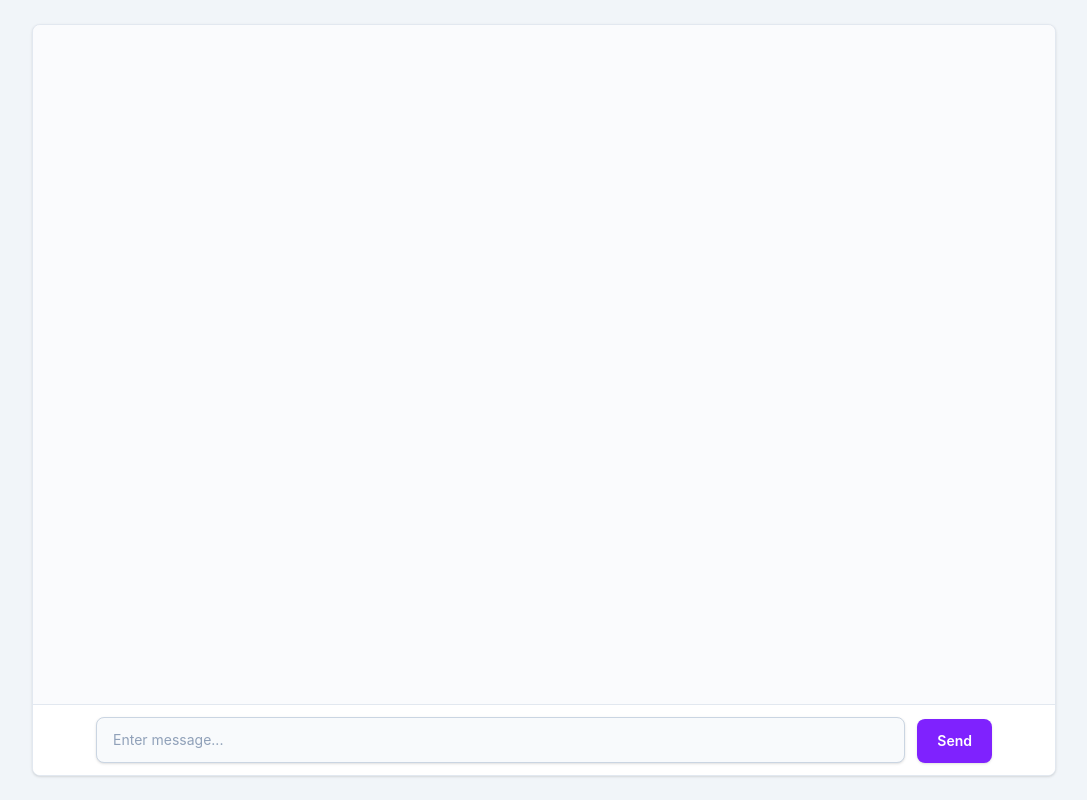
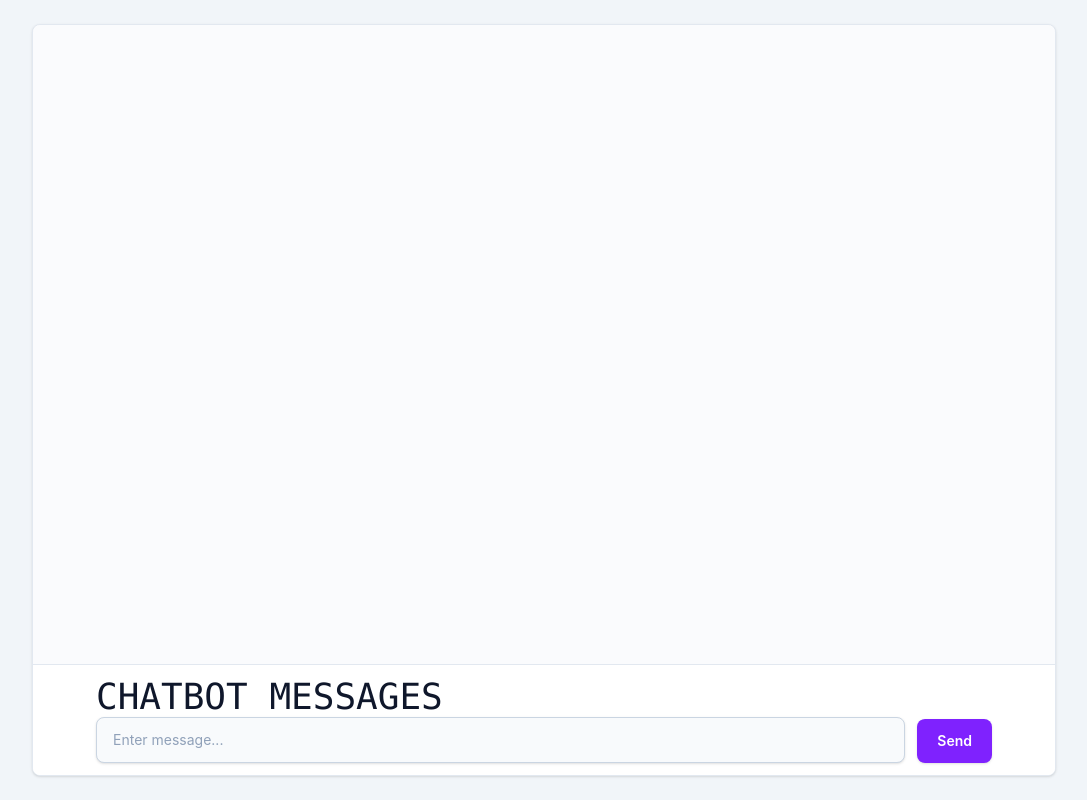
Before and after one commit to IncognitoJohn/Simple-ChatBOT, a React (Vite) app: page / in a window 1280 px wide. Shown: the whole page, without its empty margins (96-1183 px from the left). Built offline with nearby package versions, Linux system fonts and the light colour scheme.

Commit message:
Added something else

```diff
--- a/src/App.jsx
+++ b/src/App.jsx
@@ -25,6 +25,9 @@ import { Analytics } from "@vercel/analytics/react";
           <div className="mx-auto flex h-[calc(100vh-3rem)] max-h-[56rem] w-full max-w-5xl flex-col overflow-hidden rounded-lg border border-slate-200 bg-white shadow-sm">
               <div className="order-2 border-t border-slate-200 bg-white px-3 py-3 sm:px-4">
                   <div className="mx-auto w-full max-w-4xl">
+                      <div className="accent-blue-700 text-4xl font-mono">
+                          CHATBOT MESSAGES
+                      </div>
                       <Analytics/>
                       <ChatInput
                           chatMessages={chatMessages}
```
